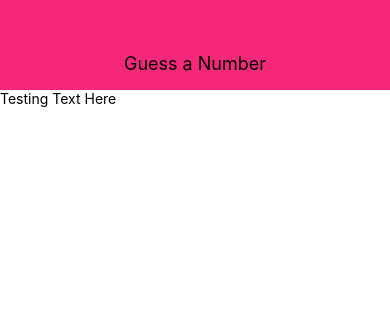
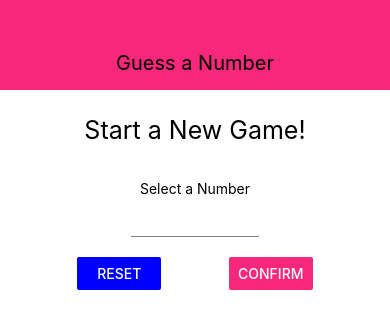
Before and after one commit to Hunter71a/react-native-GuessNumber, a React Native app: screen / in a window 390 px wide. Shown: the top 328 px of the page. Built offline with nearby package versions, Linux system fonts and the light colour scheme.

Commit message:
Number entry added

```diff
--- a/App.js
+++ b/App.js
@@ -2,12 +2,13 @@
 import { StyleSheet, Text, View, ShadowPropTypesIOS } from 'react-native';
 
 import Header from './components/Header';
+import StartGameScreen from './screens/StartGameScreen';
 
 export default function App() {
   return (
     <View style={styles.screen}>
       <Header title="Guess a Number" />
-      <Text>Testing Text Here</Text>
+      <StartGameScreen />
     </View>
   );
 }
--- /dev/null
+++ b/components/Card.js
@@ -0,0 +1,23 @@
+import React from 'react';
+import {View, StyleSheet} from 'react-native';
+
+const Card = props => {
+return (
+    <View style={{...styles.card, ...props.style}}>{props.children}</View>
+);
+};
+
+const styles = StyleSheet.create({
+    card: {
+    shadowColor: 'black',
+    shadowOffset: { width: 0, hight: 2 },
+    shadowRadius: 6,
+    shadowOpacity: 0.26,
+    elevation: 10,
+    backgroundColor: 'white',
+    padding: 20,
+    borderRadius: 10
+    }
+});
+
+export default Card;
--- a/components/Header.js
+++ b/components/Header.js
@@ -1,5 +1,7 @@
 import React from 'react';
 import {View, Text, StyleSheet} from 'react-native';
+
+import Colors from '../constants/colors';
 
 const Header = props => {
     return(
@@ -15,13 +17,15 @@
         width: '100%',
         height: 90,
         paddingTop: 36,
-        backgroundColor: '#f7287b',
+        // backgroundColor: '#f7287b',
+        // backgroundColor: '#b9f0f0',
+        backgroundColor: Colors.primary,
         alignItems: 'center',
         justifyContent: 'center'
     },
     headerTitle:{
         color: 'black',
-        fontSize: 18,
+        fontSize: 20,
     }
 });
 
--- /dev/null
+++ b/components/Input.js
@@ -0,0 +1,20 @@
+import React from 'react';
+import {TextInput, View, StyleSheet, Text} from 'react-native';
+
+const Input = props => {
+    return<TextInput {...props} style={{...styles.input, ...props.style }} />;
+};
+
+const styles = StyleSheet.create({
+    input: {
+        height: 30,
+        borderBottomColor: 'gray',
+        borderBottomWidth: 1,
+        marginVertical: 10
+
+    }
+});
+
+
+
+export default Input;
--- /dev/null
+++ b/constants/colors.js
@@ -0,0 +1,4 @@
+export default {
+    primary: '#f7287b',
+    accent: 'blue'
+};
--- /dev/null
+++ b/screens/StartGameScreen.js
@@ -0,0 +1,92 @@
+import React, {useState} from 'react';
+import { View, StyleSheet, Text, Button, TouchableWithoutFeedback } from 'react-native';
+
+import Card from '../components/Card'
+import Colors from '../constants/colors';
+import Input from '../components/Input';
+
+
+const StartGameScreen = props => {
+
+    const [enteredValue, setEnteredValue] = useState('');
+    const numberInputHandler = inputText => {
+        setEnteredValue(inputText.replace(/[^0-9]/g, ''));
+    };
+
+    return (
+        <View style={styles.screen}>
+            <Text style={styles.title}>Start a New Game!</Text>
+            <Card style={styles.inputContainer}>
+                <Text>Select a Number</Text>
+                <Input
+                style={styles.input}
+                blurOnSubmit
+                autoCapitalize='none'
+                autoCorrect={false}
+                keyboardType="number-pad"
+                maxLength={2}
+                onChangeText={numberInputHandler}
+                value={enteredValue}
+
+                />
+                <View style={styles.buttonContainer}>
+                    <View style={styles.button}>
+                        <Button title="Reset" onPress={() => { }} color={Colors.accent} />
+                    </View>
+                    <View style={styles.button}>
+                        <Button title="Confirm" onPress={() => { }} color={Colors.primary} />
+                    </View>
+                </View>
+            </Card>
+
+        </View>
+
+    );
+
+};
+
+const styles = StyleSheet.create({
+    buttonContainer: {
+        flexDirection: 'row',
+        width: '100%',
+        justifyContent: 'space-between'
+
+    },
+    input: {
+        width: '50%',
+        textAlign: 'center'
+    },
+    inputContainer: {
+        width: 300,
+        maxWidth: '80%',
+        alignItems: 'center',
+        shadowColor: 'black',
+        shadowOffset: { width: 0, hight: 2 },
+        shadowRadius: 6,
+        shadowOpacity: 0.26,
+        elevation: 10,
+        backgroundColor: 'white',
+        padding: 20,
+        borderRadius: 10,
+        fontSize: 20
+    },
+
+    screen: {
+        flex: 1,
+        padding: 10,
+        alignItems: 'center',
+        justifyContent: 'flex-start'
+    },
+    title: {
+        fontSize: 25,
+        marginVertical: 15
+    },
+    button: {
+        margin: 10,
+        width: '33%',
+        borderRadius: 10,
+        backgroundColor: 'red'
+    }
+});
+
+export default StartGameScreen;
```
Also changed, not shown: screens/generic_screen.js (added, +10 -0 lines).
